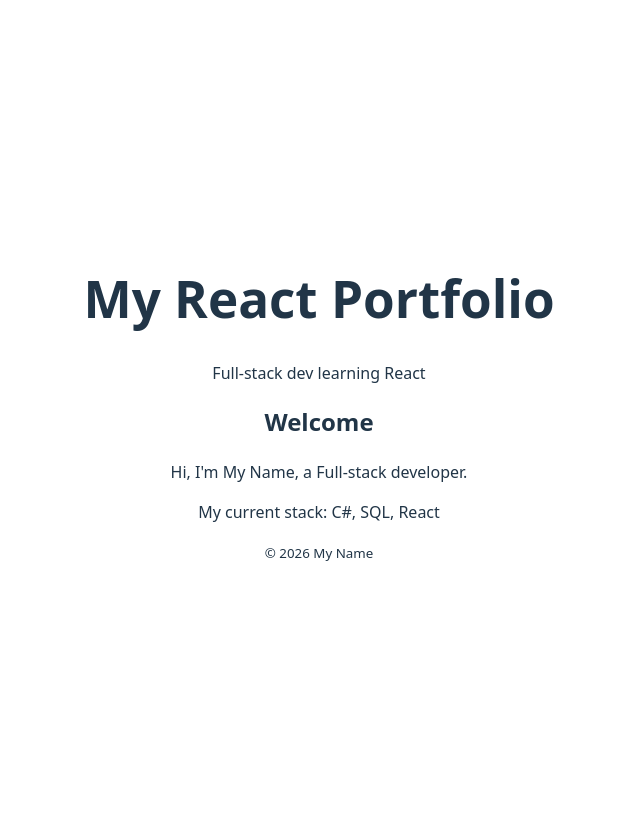
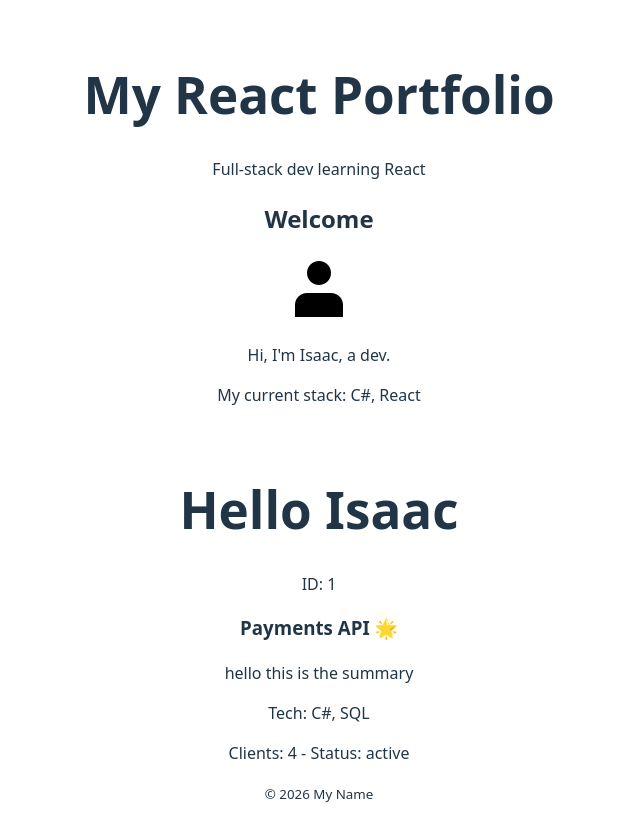
Before and after one commit to isaaclhollywoodbets/react-follow-along, a React (Vite) app: page / in a window 1280 px wide. Shown: the whole page, without its empty margins (321-961 px from the left). Before the commit the page ends 800 px from the top, so only its background shows below. Built offline with nearby package versions, Linux system fonts and the light colour scheme.

Commit message:
got to point 7 page 1

```diff
--- /dev/null
+++ b/src/components/Avatar.tsx
@@ -0,0 +1,12 @@
+//6.1 default value in destructuring
+type AvatarProps = {
+    name: string;
+    size?: number; //optional
+};
+
+function Avatar({ name, size = 64}: AvatarProps){
+    const src = new URL(`../assets/avatars/${name}.svg`, import.meta.url).href
+    return <img src={src} width={size} height={size} alt={name}/>
+}
+
+export default Avatar;
--- /dev/null
+++ b/src/components/Greeting.tsx
@@ -0,0 +1,17 @@
+//Basic exampl 2. Passing a string prop
+
+type GreetingProps = {
+    name: string
+}
+
+//3.1 Using a props object
+// function GreetingUsingObject(props: GreetingProps) {
+//     return <h1>Hello {props.name}</h1>
+// }
+
+//3.2 Destructuring in the parameter
+function Greeting({name}: GreetingProps) {
+    return <h1>Hello {name}</h1>
+}
+
+export default Greeting;
--- a/src/components/MainContent.tsx
+++ b/src/components/MainContent.tsx
@@ -1,17 +1,36 @@
-function MainContent() {
-    const developerName = 'My Name';
-  const role = 'Full-stack developer';
-  const stack = ['C#', 'SQL', 'React'];
+import Greeting from './Greeting'
+import ProjectCard from './ProjectCard'
+import Avatar from './Avatar';
 
-  const stackList = stack.join(", ")
+type MainContentProps = {
+  developerName: string;
+  role: string;
+  stack: string[];
+};
+
+function MainContent({ developerName, role, stack }: MainContentProps) {
+  developerName = "Isaac";
+  role = "dev";
+  stack = ["C#", "React"]
+  const stackList = stack.join(', ');
 
   return (
     <main>
       <h2>Welcome</h2>
+      <Avatar name='user'/>
       <p>
-        Hi, I'm {developerName}, a {role}.
+        Hi, I&apos;m {developerName}, a {role}.
       </p>
       <p>My current stack: {stackList}</p>
+      <br/>
+      <Greeting name="Isaac"/>
+      <ProjectCard
+        id={1}
+        name="Payments API"
+        summary='hello this is the summary'
+        featured={true}
+        tech={['C#', 'SQL']}
+        details={{clients: 4, status: 'active'}}/>
     </main>
   );
 }
--- /dev/null
+++ b/src/components/ProjectCard.tsx
@@ -0,0 +1,31 @@
+//4. you can pass any JS value as a prop
+type ProjectCardProps = {
+    id: number;
+    name: string;
+    summary?: string;
+    featured: boolean;
+    tech: string[];
+    details: {
+        clients: number;
+        status: string
+    }
+}
+
+function ProjectCard({ id, name, summary, featured, tech, details }: ProjectCardProps) {
+    return (
+        <article>
+            <p>ID: {id}</p>
+            <h3>
+                {name} {featured && '🌟'}
+            </h3>
+            {/* 6.2 optional chaining and fallback inside JSX */}
+            <p>{summary ?? 'No summary yet'}</p>
+            <p>Tech: {tech.join(', ')}</p>
+            <p>
+                Clients: {details.clients} - Status: {details.status}
+            </p>
+        </article>
+    )
+}
+
+export default ProjectCard
```
Also changed, not shown: src/assets/avatars/user.svg (added).
